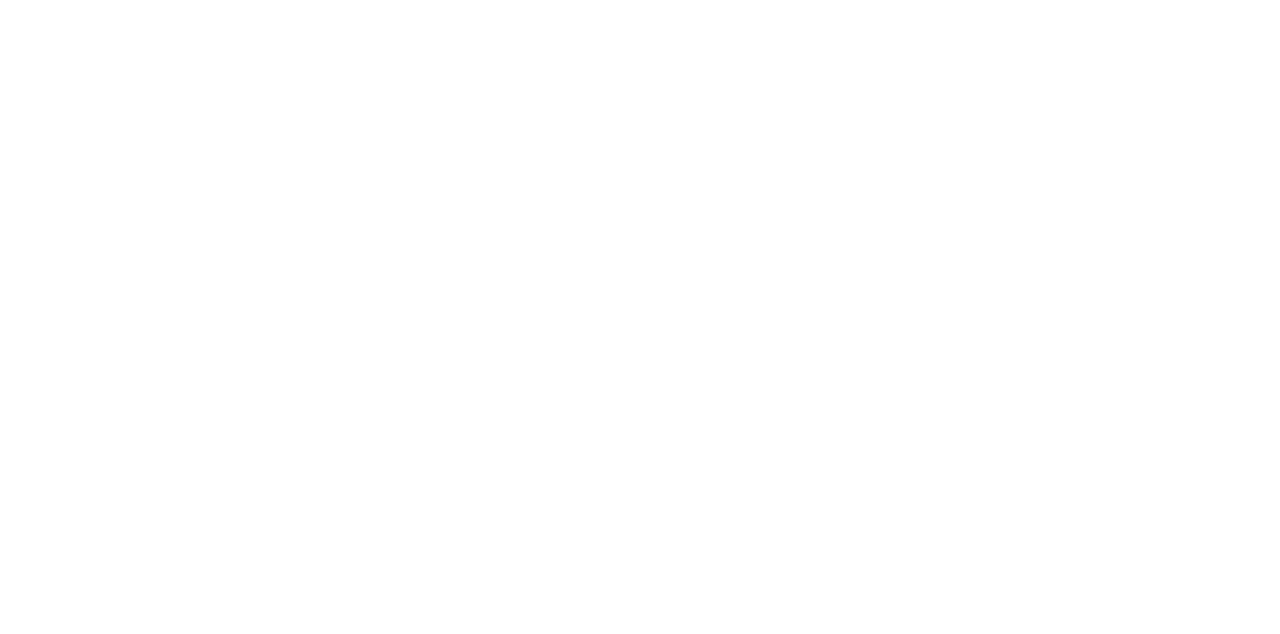
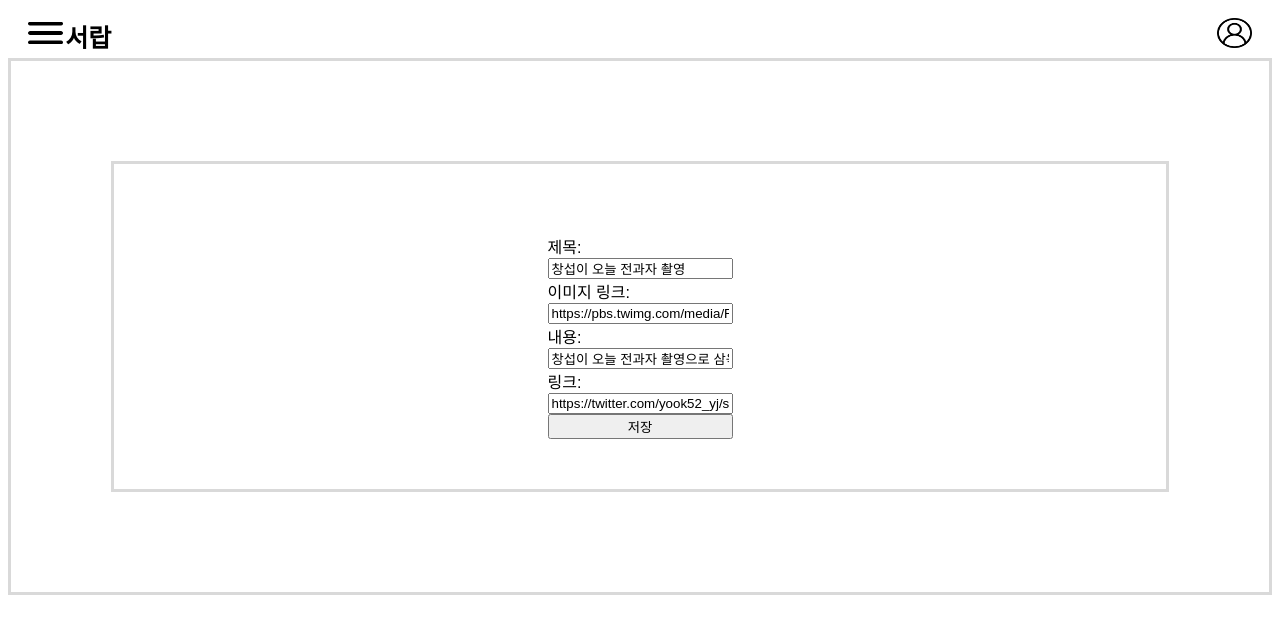
Before and after one commit to to06109/Seorab, a React (Create React App) app: page /contents/1/edit in a window 1280 px wide. Before the commit this address had no page. Shown: the top 634 px of the page. Built offline with nearby package versions, Linux system fonts and the light colour scheme.

Commit message:
feat(EditContent): 컨텐츠 수정 구현

```diff
--- a/src/App.js
+++ b/src/App.js
@@ -3,6 +3,7 @@
 import Login from './routes/Login'
 import Register from './routes/Register'
 import Content from './routes/Content'
+import EditContent from './routes/EditContent'
 
 function App() {
   return (
@@ -12,6 +13,7 @@
         <Route path="/login" element={<Login />} />
         <Route path="/register" element={<Register />} />
         <Route path="/contents/:id" element={<Content />} />
+        <Route path="/contents/:id/edit" element={<EditContent />} />
       </Routes>
     </Router>
   )
--- a/src/components/Nav.js
+++ b/src/components/Nav.js
@@ -1,4 +1,4 @@
-import React, { useEffect, useState } from 'react';
+import React, { useEffect, useState } from 'react'
 
 const catagoryList = [
   'Recent',
@@ -6,63 +6,63 @@
   'fashion',
   'drawing',
   'assignment',
-];
+]
 
 function Nav() {
   // 카테고리 목록 가져오기
   useEffect(() => {
     catagoryList.forEach((category) => {
-      const a = document.createElement('a');
-      a.href = '#';
-      a.innerText = category;
-      document.getElementById('categoryList').appendChild(a);
-    });
-  });
+      const a = document.createElement('a')
+      a.href = '#'
+      a.innerText = category
+      document.getElementById('categoryList').appendChild(a)
+    })
+  })
 
-  const [isOpen, setIsOpen] = useState(false);
+  const [isOpen, setIsOpen] = useState(false)
 
   const openCategory = () => {
-    document.getElementById('mySidenav').style.width = '300px';
-  };
+    document.getElementById('mySidenav').style.width = '300px'
+  }
 
   const closeCategory = () => {
-    document.getElementById('mySidenav').style.width = '0';
-  };
+    document.getElementById('mySidenav').style.width = '0'
+  }
 
   const openLogin = () => {
-    window.location.href = '/login';
-  };
+    window.location.href = '/login'
+  }
 
   const openRegister = () => {
-    window.location.href = '/register';
-  };
+    window.location.href = '/register'
+  }
   return (
     <div>
-      <div id='mySidenav' class='sidenav'>
-        <div id='categoryList'>
-          <a href='javascript:void(0)' class='closebtn' onClick={closeCategory}>
+      <div id="mySidenav" class="sidenav">
+        <div id="categoryList">
+          <a href="javascript:void(0)" class="closebtn" onClick={closeCategory}>
             &times;
           </a>
-          <div id='cate_title'>Catagory</div>
+          <div id="cate_title">Catagory</div>
         </div>
-        <div class='add_btn'>Add Catagory</div>
+        <div class="add_btn">Add Catagory</div>
       </div>
-      <nav id='nav'>
-        <div className='nav'>
-          <div id='icon' onClick={openCategory}>
-            <img src='assets/img/menu.png' />
+      <nav id="nav">
+        <div className="nav">
+          <div id="icon" onClick={openCategory}>
+            <img src="/assets/img/menu.png" />
           </div>
 
-          <div className='logo'>
-            <a href='/'>서랍</a>
+          <div className="logo">
+            <a href="/">서랍</a>
           </div>
-          <div className='empty' />
+          <div className="empty" />
           {/* ------------마이페이지------------- */}
-          <div id='icon' onClick={() => setIsOpen(!isOpen)}>
-            <img src='assets/img/user.png' />
+          <div id="icon" onClick={() => setIsOpen(!isOpen)}>
+            <img src="/assets/img/user.png" />
           </div>
           {isOpen && (
-            <div className='select'>
+            <div className="select">
               <ul>
                 <div onClick={openLogin}>로그인</div>
                 <div onClick={openRegister}>회원가입</div>
@@ -72,7 +72,7 @@
         </div>
       </nav>
     </div>
-  );
+  )
 }
 
-export default Nav;
+export default Nav
--- a/src/routes/Content.js
+++ b/src/routes/Content.js
@@ -29,7 +29,12 @@
 
   // useEffect(() => {
   //   getContent()
+  //   setLoading(false)
   // }, [])
+
+  const onClick = () => {
+    window.location.href = `/contents/${id}/edit`
+  }
 
   useEffect(() => {
     setData(testData)
@@ -42,7 +47,9 @@
   ) : (
     <div>
       <Nav />
-      <button className="sort_btn">수정</button>
+      <button className="sort_btn" onClick={onClick}>
+        수정
+      </button>
       <div className="out_box">
         <div className="in_box flex_col">
           <h1>제목: {data.title}</h1>
--- /dev/null
+++ b/src/routes/EditContent.js
@@ -0,0 +1,126 @@
+import React, { useEffect, useState } from 'react'
+import { useParams } from 'react-router-dom'
+import Nav from '../components/Nav'
+import axios from 'axios'
+
+const testData = {
+  contents_id: 12,
+  title: '창섭이 오늘 전과자 촬영',
+  text: '창섭이 오늘 전과자 촬영으로 삼육대 물치과 갔대요!!',
+  image: 'https://pbs.twimg.com/media/Fis8smTUYAATw97?format=jpg&name=medium',
+  link: 'https://twitter.com/yook52_yj/status/1597437246667632641',
+}
+
+function EditContent() {
+  const { id } = useParams()
+  const [loading, setLoading] = useState(true)
+  const [data, setData] = useState({
+    title: '',
+    text: '',
+    image: '',
+    link: '',
+  })
+
+  const onChange = (e) => {
+    const { name, value } = e.target
+    setData({
+      ...data,
+      [name]: value,
+    })
+  }
+
+  data['contents_id'] = id
+
+  // 백엔드에 콘텐츠 id 보내서 콘텐츠 데이터 가져오기
+  // const getContent = async () => {
+  //   const url = `http://127.0.0.1:8000/contents/${id}/edit`
+  //   try {
+  //     const response = await axios.get(url)
+  //     setData(response.data)
+  //   } catch (e) {
+  //     alert('컨텐츠를 가져오지 못했습니다.')
+  //   }
+  // }
+
+  // useEffect(() => {
+  //   getContent()
+  //   setLoading(false)
+  // }, [])
+
+  // 백엔드에 수정내용 전달
+  // const [resData, setResdata] = useState('');
+  // const url = 'http://127.0.0.1:8000/${id}/edit' ;
+
+  const onSubmit = async (e) => {
+    e.preventDefault()
+
+    const reqData = JSON.stringify(data)
+    console.log(reqData)
+    // try{
+    //   const response = await axios.post(url, reqData,{
+    //     headers: {
+    //       // Overwrite Axios's automatically set Content-Type
+    //       'Content-Type': 'application/json'
+    //     }
+    //   });
+    //   setResdata(response.data);
+    // } catch (e) {
+    //   console.log(e)
+    //   alert("해당 id가 존재하지 않습니다.")
+    // }
+  }
+
+  useEffect(() => {
+    setData(testData)
+    setLoading(false)
+  }, [])
+
+  return loading ? (
+    <h1>Loading...</h1>
+  ) : (
+    <div>
+      <Nav />
+      <div className="out_box">
+        <div className="in_box flex_col">
+          <form className="flex_col top_margin" onSubmit={onSubmit}>
+            <label for="title">제목: </label>
+            <input
+              id="title"
+              name="title"
+              placeholder="Title"
+              value={data.title}
+              onChange={onChange}
+            ></input>
+            <label for="title">이미지 링크: </label>
+            <input
+              id="image"
+              name="image"
+              placeholder="ImageLink"
+              value={data.image}
+              onChange={onChange}
+            ></input>
+            <label for="text">내용: </label>
+            <input
+              id="text"
+              name="text"
+              placeholder="Text"
+              value={data.text}
+              onChange={onChange}
+            ></input>
+            <label for="link">링크: </label>
+            <input
+              id="link"
+              name="link"
+              placeholder="Link"
+              value={data.link}
+              onChange={onChange}
+            ></input>
+            <button type="submit">저장</button>
+          </form>
+        </div>
+      </div>
+    </div>
+  )
+}
+
+export default EditContent
--- a/src/style.css
+++ b/src/style.css
@@ -265,6 +265,7 @@
 .out_box {
   align-items: center;
   padding: 100px;
+  border: solid 3px #d9d9d9;
 }
 
 .in_box {
@@ -274,8 +275,3 @@
   overflow: hidden;
   height: auto;
 }
-
-/* .img_size {
-  width: 500px;
-  height: 700px;
-} */
```
